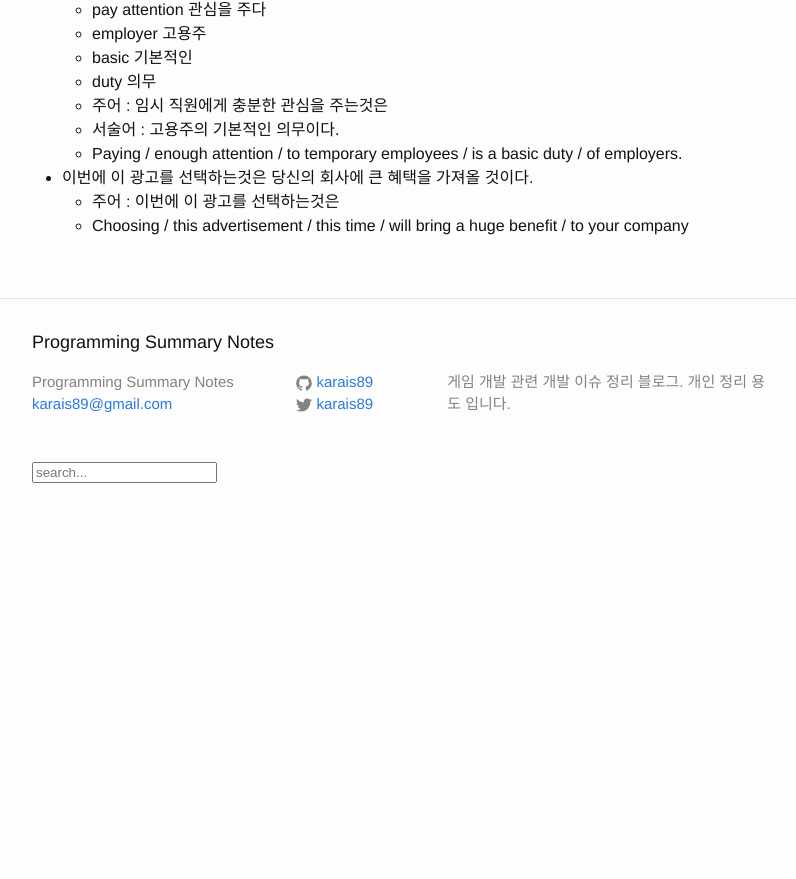
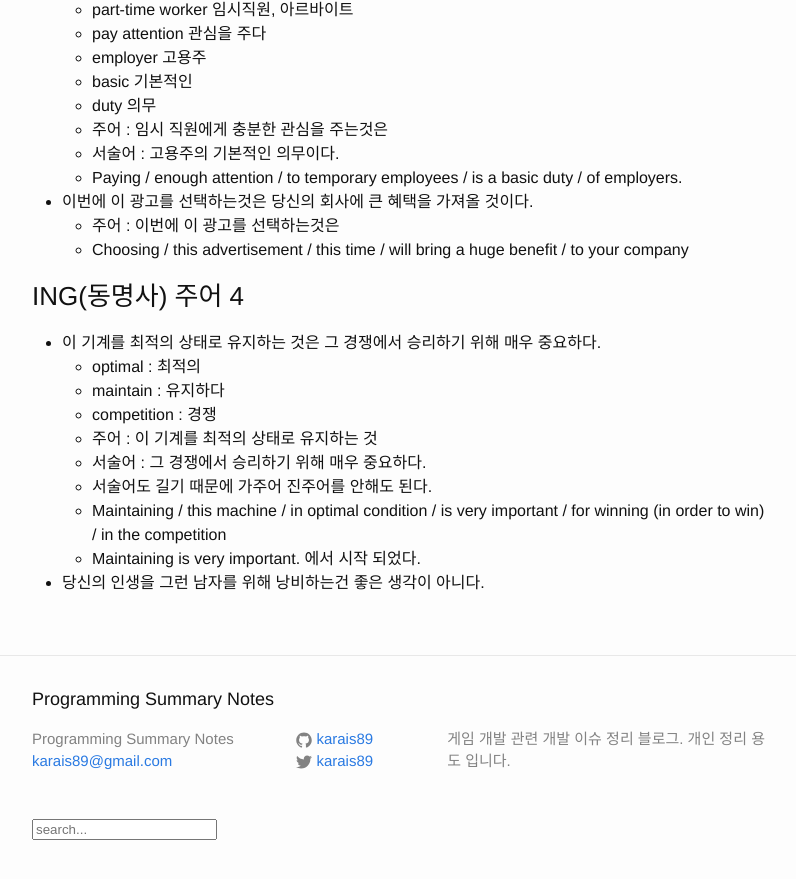
Before and after one commit to karais89/karais89.github.io_back, a Jekyll site: the page built from _posts/2019-01-12-hanmadiro-part-1.markdown, in a window 1280 px wide and 900 px high, scrolled down 6557 px. Shown: the top 879 px of the window, without its empty margins (238-1034 px from the left). Built offline with Jekyll 4.4.1, drawn with Linux system fonts in a browser that asks for light colours; comment, search, counter and statistics services are not loaded; before the commit the page ends 7100 px from its top, so only the background shows below that.

Commit message:
ING(동명사) 주어 4

```diff
--- a/_posts/2019-01-12-hanmadiro-part-1.markdown
+++ b/_posts/2019-01-12-hanmadiro-part-1.markdown
@@ -263,3 +263,16 @@ TO부정사, ING, 명사절 복잡한 주어로 구성된 문장을 연습한다
 - 이번에 이 광고를 선택하는것은 당신의 회사에 큰 혜택을 가져올 것이다.
     - 주어 : 이번에 이 광고를 선택하는것은
     - Choosing / this advertisement / this time / will bring a huge benefit / to your company
+
+### ING(동명사) 주어 4
+
+- 이 기계를 최적의 상태로 유지하는 것은 그 경쟁에서 승리하기 위해 매우 중요하다.
+    - optimal : 최적의
+    - maintain : 유지하다
+    - competition : 경쟁
+    - 주어 : 이 기계를 최적의 상태로 유지하는 것
+    - 서술어 : 그 경쟁에서 승리하기 위해 매우 중요하다.
+    - 서술어도 길기 때문에 가주어 진주어를 안해도 된다.
+    - Maintaining / this machine / in optimal condition / is very important / for winning (in order to win) / in the competition
+    - Maintaining is very important. 에서 시작 되었다.
+- 당신의 인생을 그런 남자를 위해 낭비하는건 좋은 생각이 아니다.
```
